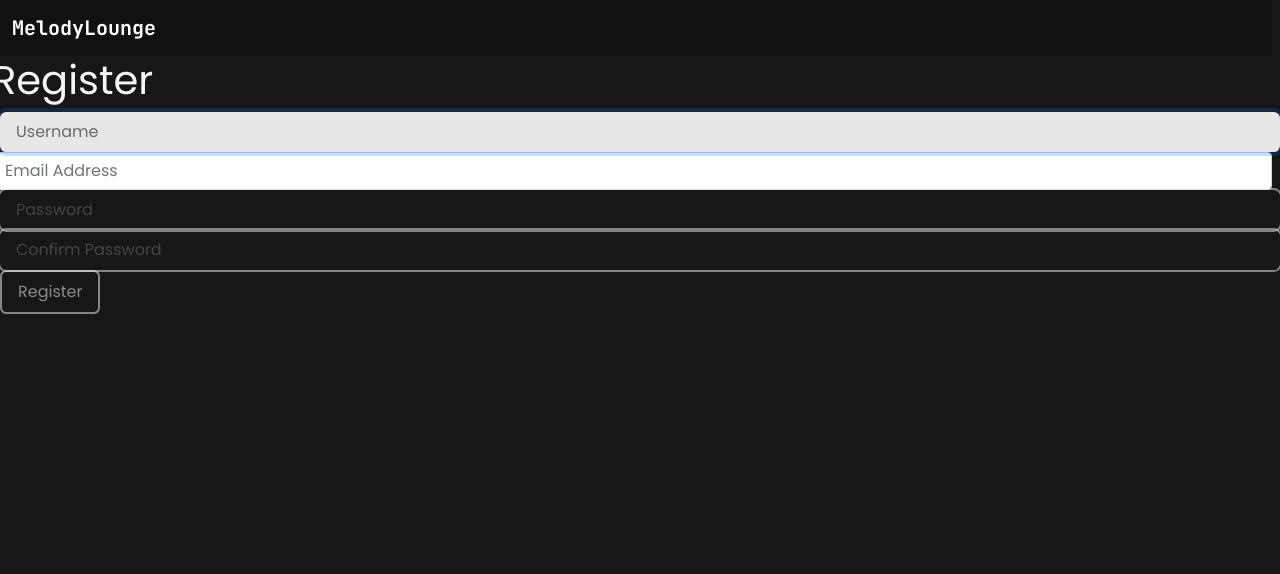
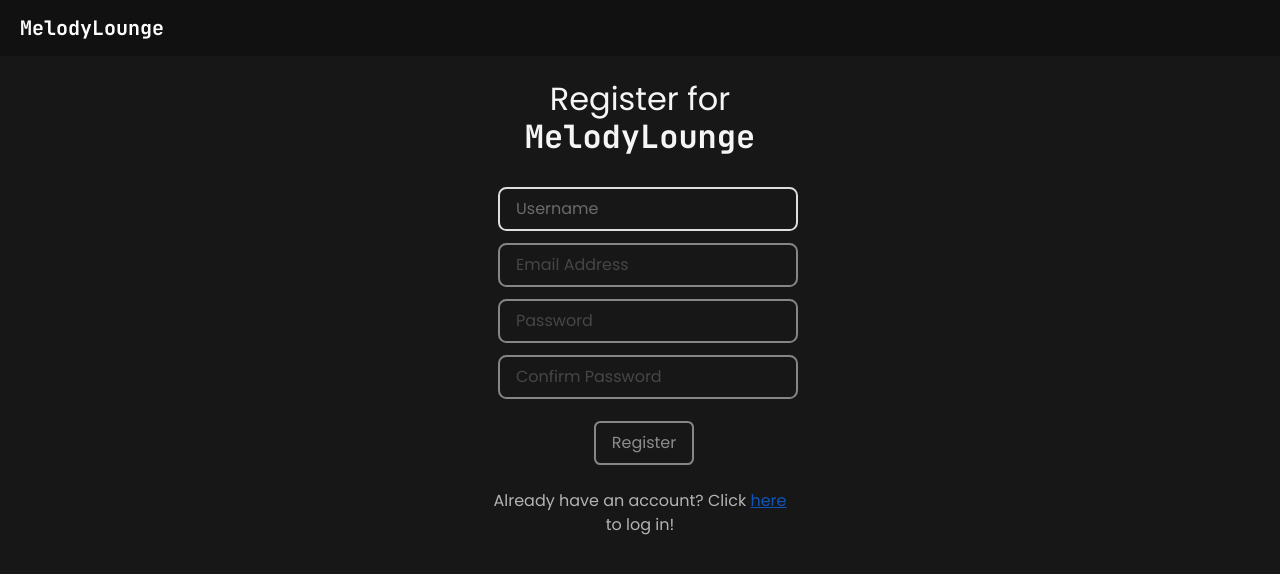
Before and after one commit to johnmanjohnston/melodylounge, a Django app: page /register in a window 1280 px wide. Shown: the top 574 px of the page. Run offline with Django 4.2, Linux system fonts and the light colour scheme; some libraries are stand-ins or nearby versions; some web fonts are replaced.

Commit message:
Styled register page

```diff
--- a/capstone/melodylounge/static/melodylounge/global.css
+++ b/capstone/melodylounge/static/melodylounge/global.css
@@ -157,7 +157,7 @@ input[type="submit"], input[type="file"]::-webkit-file-upload-button {
     opacity: 0.5;
 }
 
-input[type="text"], input[type="password"] {
+input[type="text"], input[type="password"], input[type="email"] {
     padding: 0.5em 1em;
     border-radius: 0.4em;
     background-color: transparent;
@@ -169,7 +169,7 @@ input[type="text"], input[type="password"] {
     opacity: 0.5;
 }
 
-input[type="submit"]:hover, input[type="text"]:focus, input[type="password"]:focus, input[type="file"]::-webkit-file-upload-button:hover {
+input[type="submit"]:hover, input[type="text"]:focus, input[type="password"]:focus, input[type="email"]:hover, input[type="file"]::-webkit-file-upload-button:hover {
     opacity: .9;
     cursor: pointer;
 }
--- a/capstone/melodylounge/templates/melodylounge/register.html
+++ b/capstone/melodylounge/templates/melodylounge/register.html
@@ -1,28 +1,37 @@
 {% extends 'melodylounge/layout.html' %}
 
 {% block body %}
-<h1>Register</h1>
+<div class="container w-25">
+    <br>
+    <h2 class="text-center">Register for <span style="font-family: 'JetBrains Mono', sans-serif;">MelodyLounge</span></h2> <br>
 
-{% if message %}
-    <div>{{ message }}</div>
-{% endif %}
+    {% if message %}
+        <div>{{ message }}</div>
+    {% endif %}
 
-<div>
     <form action="{% url 'register' %}" method="post">
         {% csrf_token %}
-        <div class="form-group">
-            <input class="form-control" autofocus type="text" name="username" placeholder="Username">
+        <div>
+            <input class="w-100" autofocus type="text" name="username" placeholder="Username">
         </div>
-        <div class="form-group">
-            <input class="form-control" type="email" name="email" placeholder="Email Address">
+        <div>
+            <input class="w-100 mt-3" type="email" name="email" placeholder="Email Address">
         </div>
-        <div class="form-group">
-            <input class="form-control" type="password" name="password" placeholder="Password">
+        <div>
+            <input class="w-100 mt-3" type="password" name="password" placeholder="Password">
         </div>
-        <div class="form-group">
-            <input class="form-control" type="password" name="confirmation" placeholder="Confirm Password">
+        <div>
+            <input class="w-100 mt-3" type="password" name="confirmation" placeholder="Confirm Password">
+        </div> <br>
+
+
+        <div class="text-center">
+            <input type="submit" value="Register">
+            <br><br>
+
+            <div class="almost-transparent">Already have an account? Click <a href="{% url 'login' %}">here</a> to log in!</div>
         </div>
-        <input class="btn btn-primary" type="submit" value="Register">
+
     </form>
 </div>
 
```
